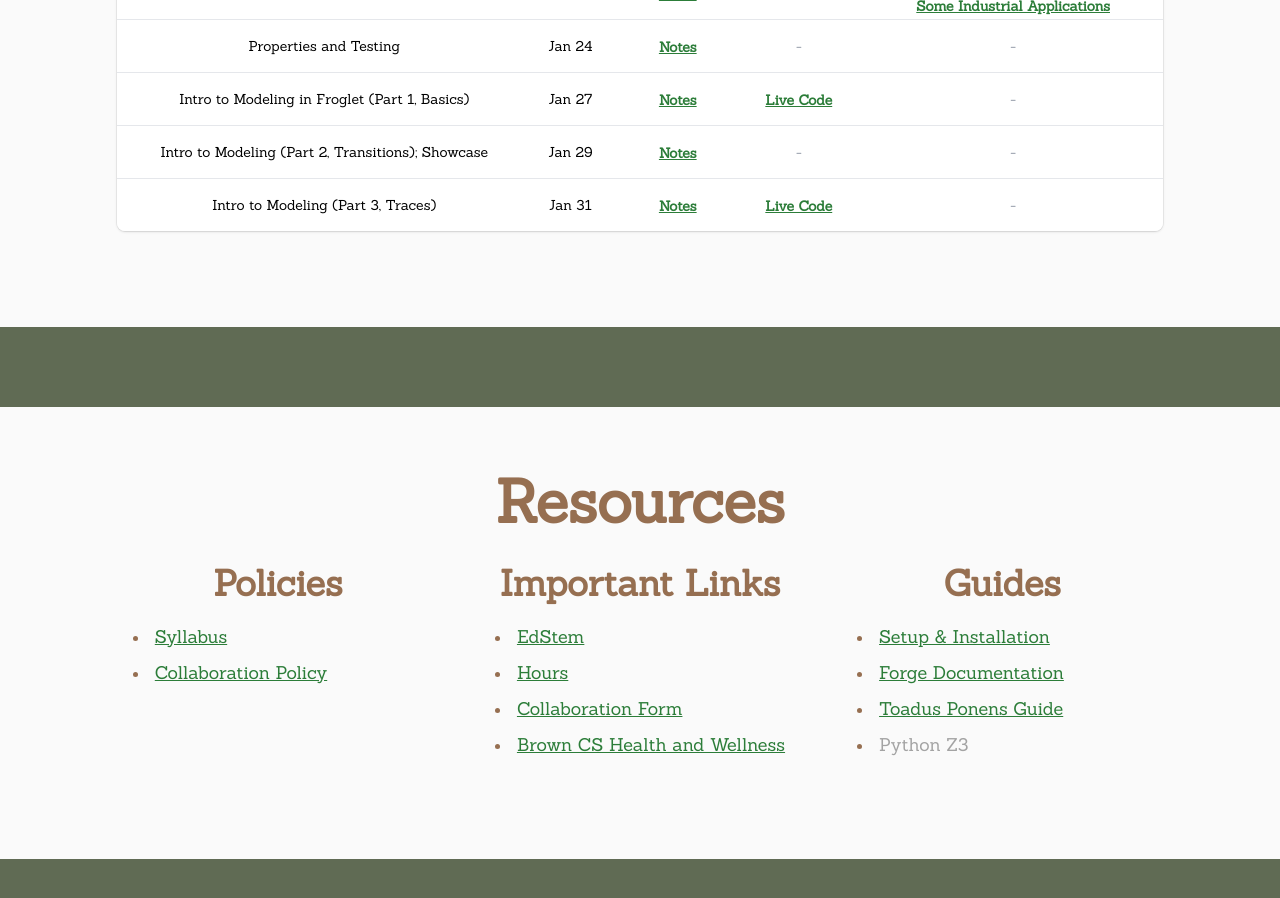
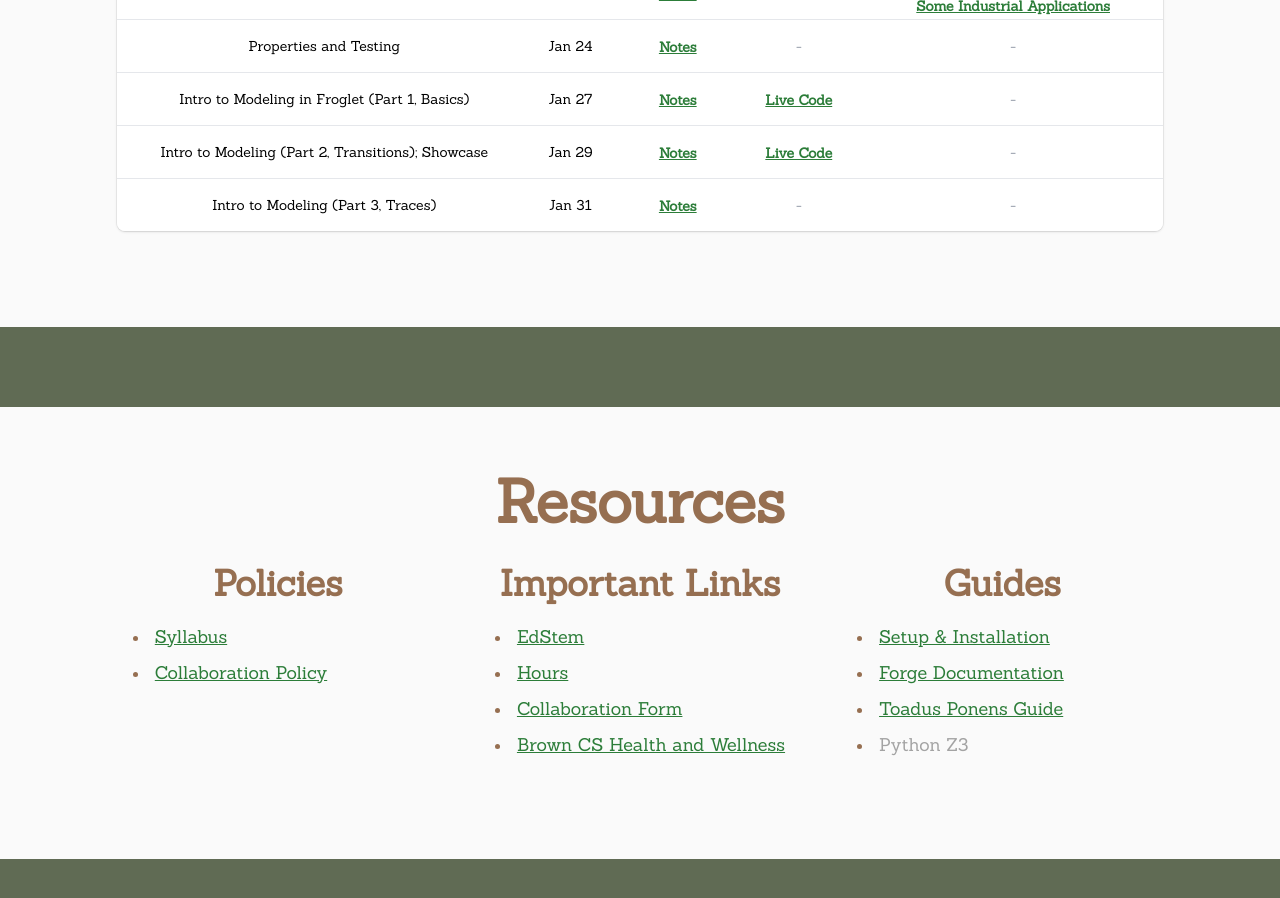
Before and after one commit to csci1710/2025, a React (Create React App) app in the folder my-app/: page / in a window 1280 px wide. Shown: the part 3700-4598 px from the top of the page. Built offline with nearby package versions, Linux system fonts and the light colour scheme; a web font is replaced by a local one.

Commit message:
Updating livecode links

```diff
--- a/my-app/src/SITE_DATA.ts
+++ b/my-app/src/SITE_DATA.ts
@@ -81,7 +81,8 @@ export const lectures: Lecture[] = [
     date: "Jan 29",
     notesLink: "https://tnelson.github.io/forgebook/chapters/bst/bst.html",
     recordingLink: "",
-    liveCodeLink: "",
+    liveCodeLink:
+      "https://github.com/csci1710/2025/blob/main/my-app/public/livecode/2025/jan29_ttt.frg",
   },
   {
     //name: "Design-Space Exploration and Constraint Solving",
@@ -89,8 +90,7 @@ export const lectures: Lecture[] = [
     date: "Jan 31",
     notesLink: "https://tnelson.github.io/forgebook/chapters/adder/rca.html",
     recordingLink: "",
-    liveCodeLink:
-      "https://csci1710.github.io/book/chapters/intro_modeling/intro_modeling_ttt_3_inclass.frg",
+    liveCodeLink: "",
   },
   // {
   //   //name: "Discrete Event Systems",
```
